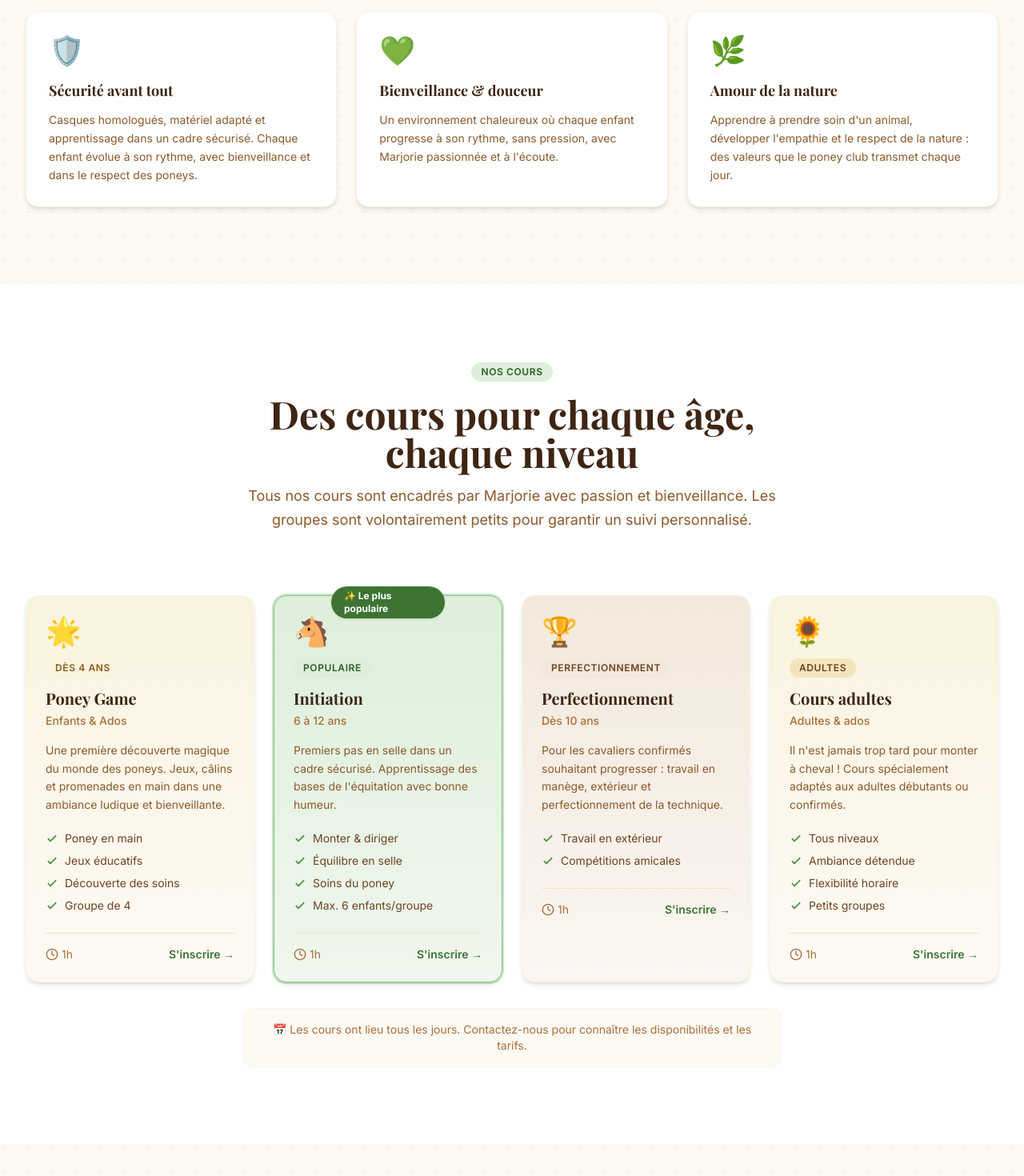
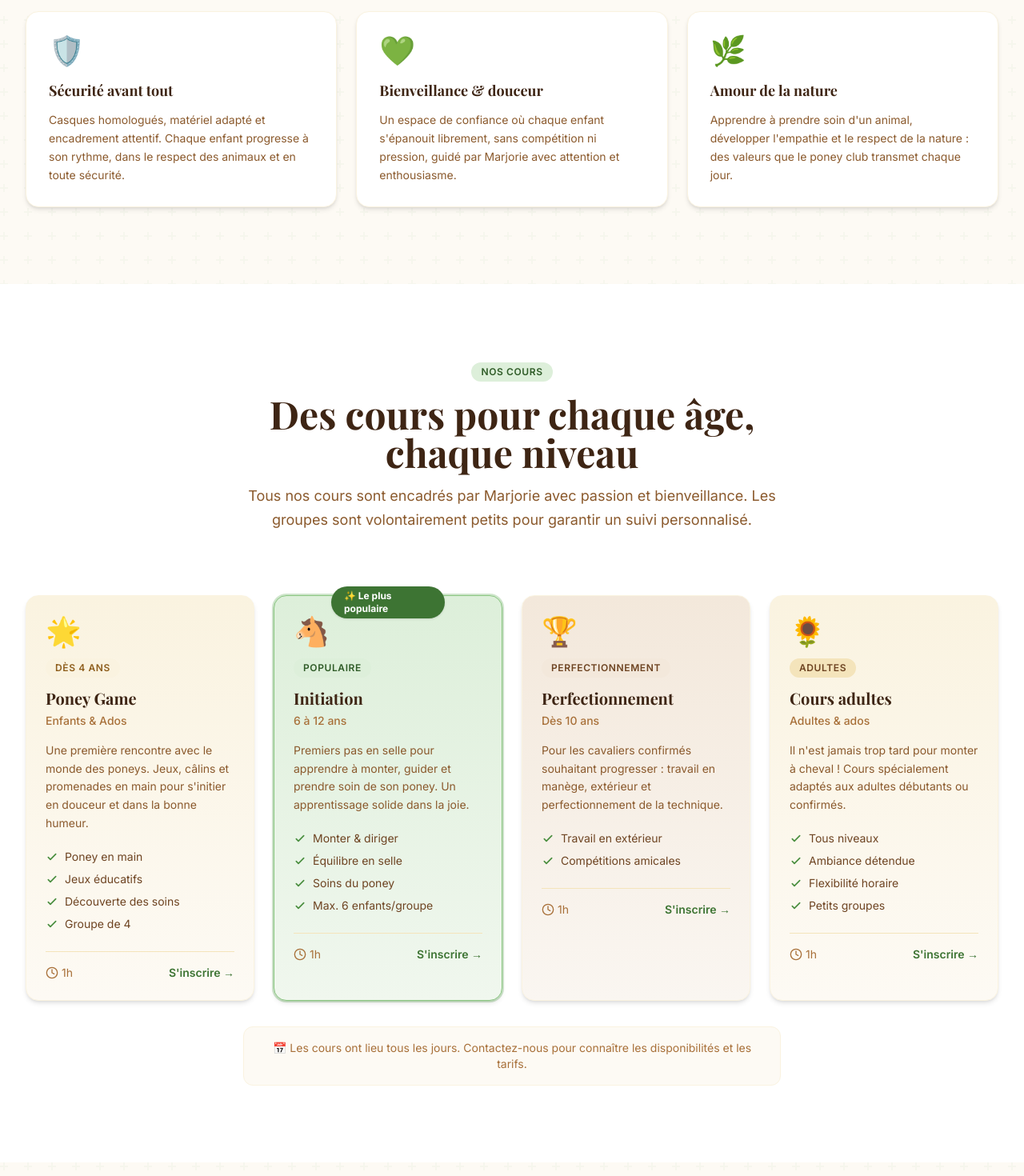
Before and after one commit to achilleverjans/poney-club-marjorie, a Next.js app: page / in a window 1280 px wide. Shown: the part 1680-3150 px from the top of the page at 80% size. Built offline with nearby package versions, Linux system fonts and the light colour scheme; a web font is replaced by a local one.

Commit message:
Contenu: suppression des répétitions lexicales

```diff
--- a/components/About.tsx
+++ b/components/About.tsx
@@ -7,12 +7,12 @@ const values = [
   {
     icon: '🛡️',
     title: 'Sécurité avant tout',
-    desc: "Casques homologués, matériel adapté et apprentissage dans un cadre sécurisé. Chaque enfant évolue à son rythme, avec bienveillance et dans le respect des poneys.",
+    desc: "Casques homologués, matériel adapté et encadrement attentif. Chaque enfant progresse à son rythme, dans le respect des animaux et en toute sécurité.",
   },
   {
     icon: '💚',
     title: 'Bienveillance & douceur',
-    desc: "Un environnement chaleureux où chaque enfant progresse à son rythme, sans pression, avec Marjorie passionnée et à l'écoute.",
+    desc: "Un espace de confiance où chaque enfant s'épanouit librement, sans compétition ni pression, guidé par Marjorie avec attention et enthousiasme.",
   },
   {
     icon: '🌿',
--- a/components/Cours.tsx
+++ b/components/Cours.tsx
@@ -7,7 +7,7 @@ const courses = [
     badge: 'Dès 4 ans',
     title: 'Poney Game',
     subtitle: 'Enfants & Ados',
-    desc: 'Une première découverte magique du monde des poneys. Jeux, câlins et promenades en main dans une ambiance ludique et bienveillante.',
+    desc: 'Une première rencontre avec le monde des poneys. Jeux, câlins et promenades en main pour s\'initier en douceur et dans la bonne humeur.',
     features: ['Poney en main', 'Jeux éducatifs', 'Découverte des soins', 'Groupe de 4'],
     color: 'from-cream-100 to-cream-50',
     accent: 'bg-cream-100 text-cream-700',
@@ -19,7 +19,7 @@ const courses = [
     badge: 'Populaire',
     title: 'Initiation',
     subtitle: '6 à 12 ans',
-    desc: 'Premiers pas en selle dans un cadre sécurisé. Apprentissage des bases de l\'équitation avec bonne humeur.',
+    desc: 'Premiers pas en selle pour apprendre à monter, guider et prendre soin de son poney. Un apprentissage solide dans la joie.',
     features: ['Monter & diriger', 'Équilibre en selle', 'Soins du poney', 'Max. 6 enfants/groupe'],
     color: 'from-forest-100 to-forest-50',
     accent: 'bg-forest-100 text-forest-700',
--- a/components/Events.tsx
+++ b/components/Events.tsx
@@ -5,7 +5,7 @@ const events = [
   {
     emoji: '🎂',
     title: 'Anniversaire',
-    desc: 'Offrez à votre enfant un anniversaire inoubliable au milieu des poneys ! Une expérience unique pour célébrer avec les amis dans un cadre magique et convivial.',
+    desc: 'Offrez à votre enfant un anniversaire mémorable au milieu des poneys ! Un moment de bonheur partagé avec les amis, dans un cadre verdoyant et plein de vie.',
     features: [
       'Balade ou cours de poney inclus',
       'Accueil personnalisé',
--- a/components/Stages.tsx
+++ b/components/Stages.tsx
@@ -39,7 +39,7 @@ const stages = [
     icon: '🍂',
     title: 'Stage Toussaint',
     period: 'Vacances de novembre',
-    desc: "Les feuilles tombent, les poneys adorent l'automne ! Stage pour continuer à progresser pendant les congés scolaires dans une ambiance chaleureuse.",
+    desc: "Les feuilles tombent, les poneys adorent l'automne ! Stage pour continuer à progresser pendant les congés scolaires dans une atmosphère conviviale et colorée.",
     items: [
       'Stage de 5 jours ou à la journée',
       'Minimum 2 cours par jour (1h chaque)',
@@ -55,7 +55,7 @@ const stages = [
     icon: '❄️',
     title: 'Stage Noël',
     period: 'Vacances de décembre',
-    desc: 'Une magie particulière règne en hiver au club ! Terminez chaque journée avec une bonne soupe chaude et un chocolat chaud au coin du feu. Un stage inoubliable dans une ambiance de Noël.',
+    desc: 'Une magie particulière règne en hiver au club ! Terminez chaque journée avec une bonne soupe chaude et un chocolat chaud au coin du feu. Un moment unique dans l\'esprit de Noël.',
     items: [
       'Stage de 5 jours ou à la journée',
       'Minimum 2 cours par jour (1h chaque)',
```
Also changed, not shown: 1 other file (tests, documents, lock files or other folders).
